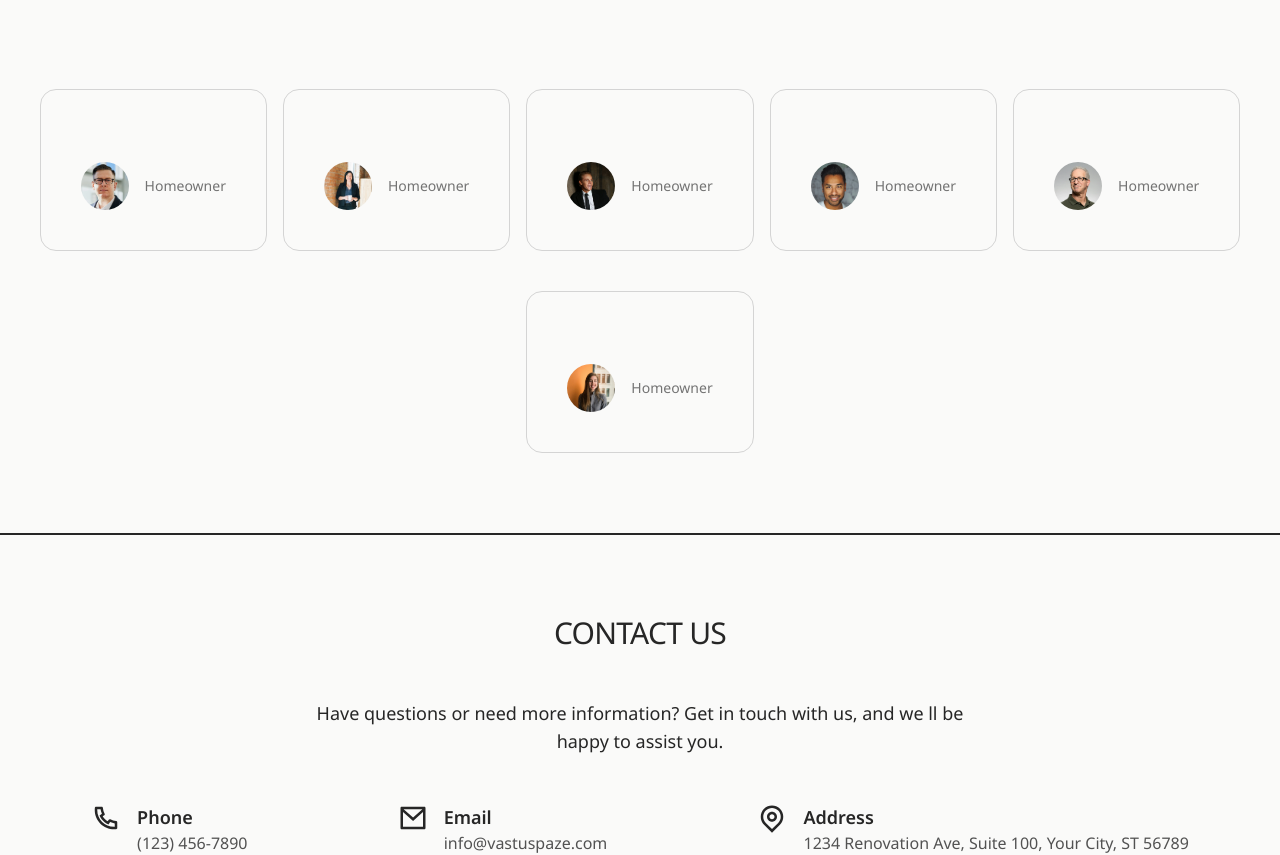
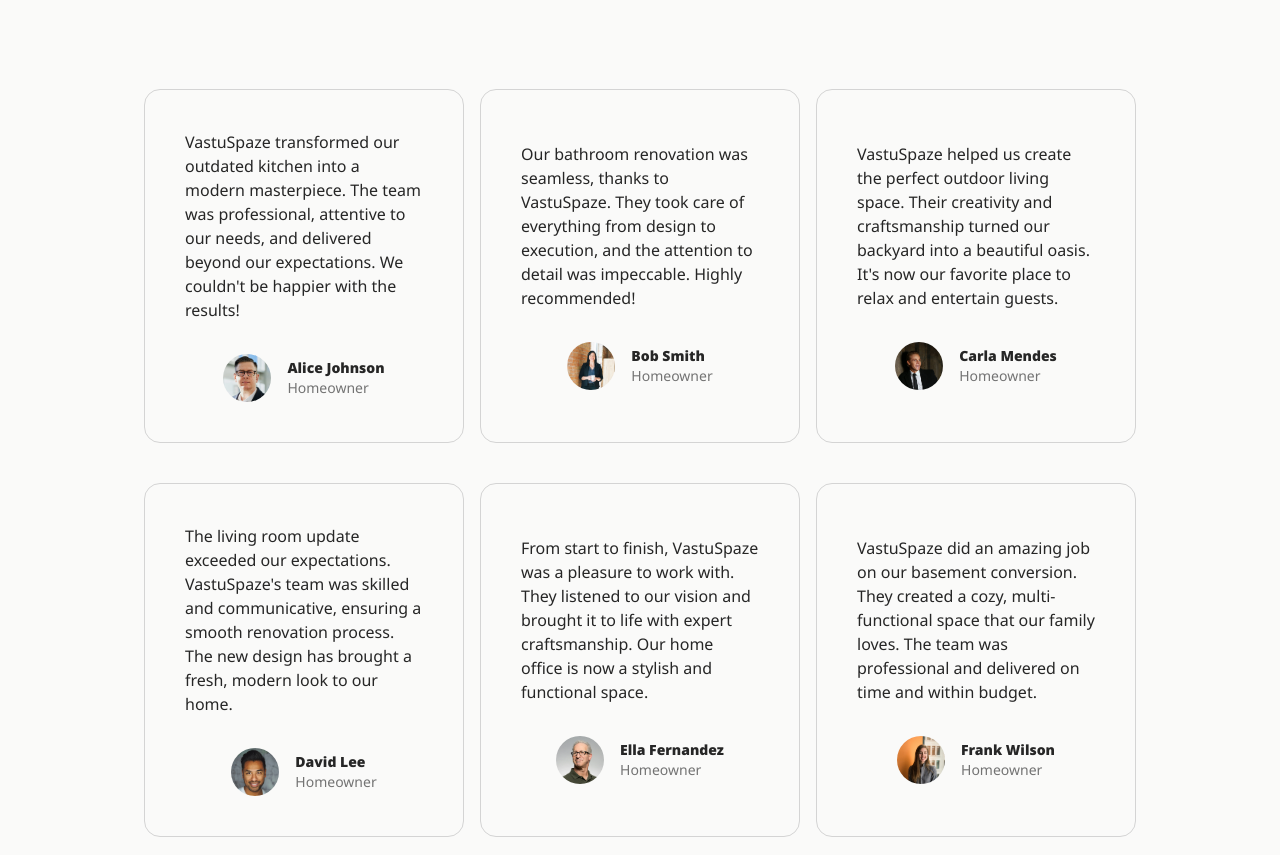
Before and after one commit to Erfan-84655/VastuSpaze, a React (Vite) app: page / in a window 1280 px wide. Shown: the part 7600-8455 px from the top of the page. Built offline with nearby package versions, Linux system fonts and the light colour scheme; a web font is replaced by a local one.

Commit message:
fix Reviews bug

```diff
--- a/src/Components/Reviews/index.jsx
+++ b/src/Components/Reviews/index.jsx
@@ -16,13 +16,14 @@
               key={index}
               className="mt-10 flex flex-col items-center justify-center rounded-2xl border border-neutral-300 p-10 mx-2 max-w-xs"
             >
-              <p className="mb-4">{review.reviews}</p>
+              <p className="mb-4">{review.review}</p>
               <div className="flex items-center mt-4">
                 <img src={review.image} alt={review.name} className="w-12 h-12 rounded-full mr-4"/>
                 <div>
-                    <p className="text-sm text-neutral-500">
-                    {review.title}
+                    <p className="text-sm font-black">
+                    {review.name}
                     </p>
+                    <p className="text-sm text-neutral-500"> {review.title}</p>
                 </div>
               </div>
             </div>
```
